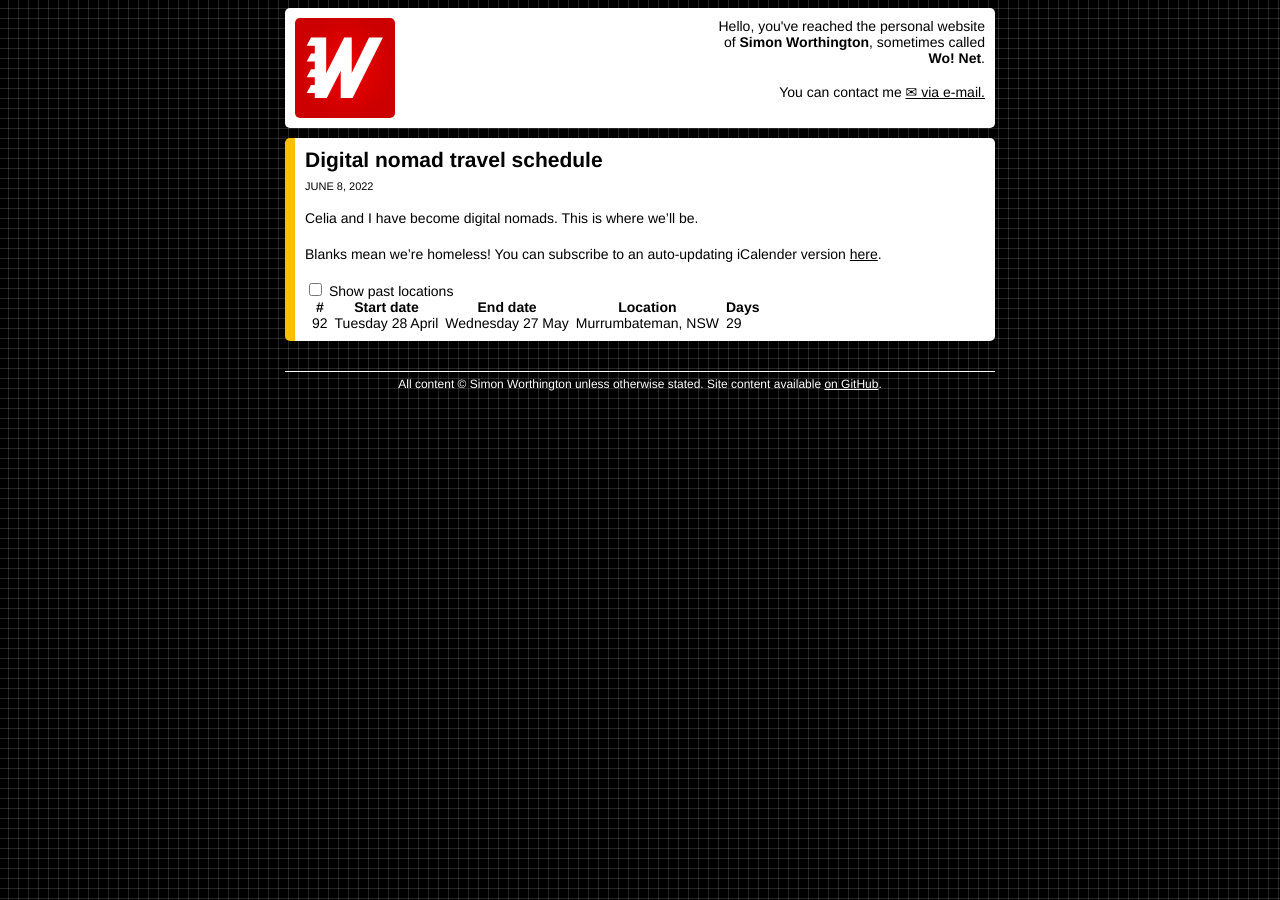
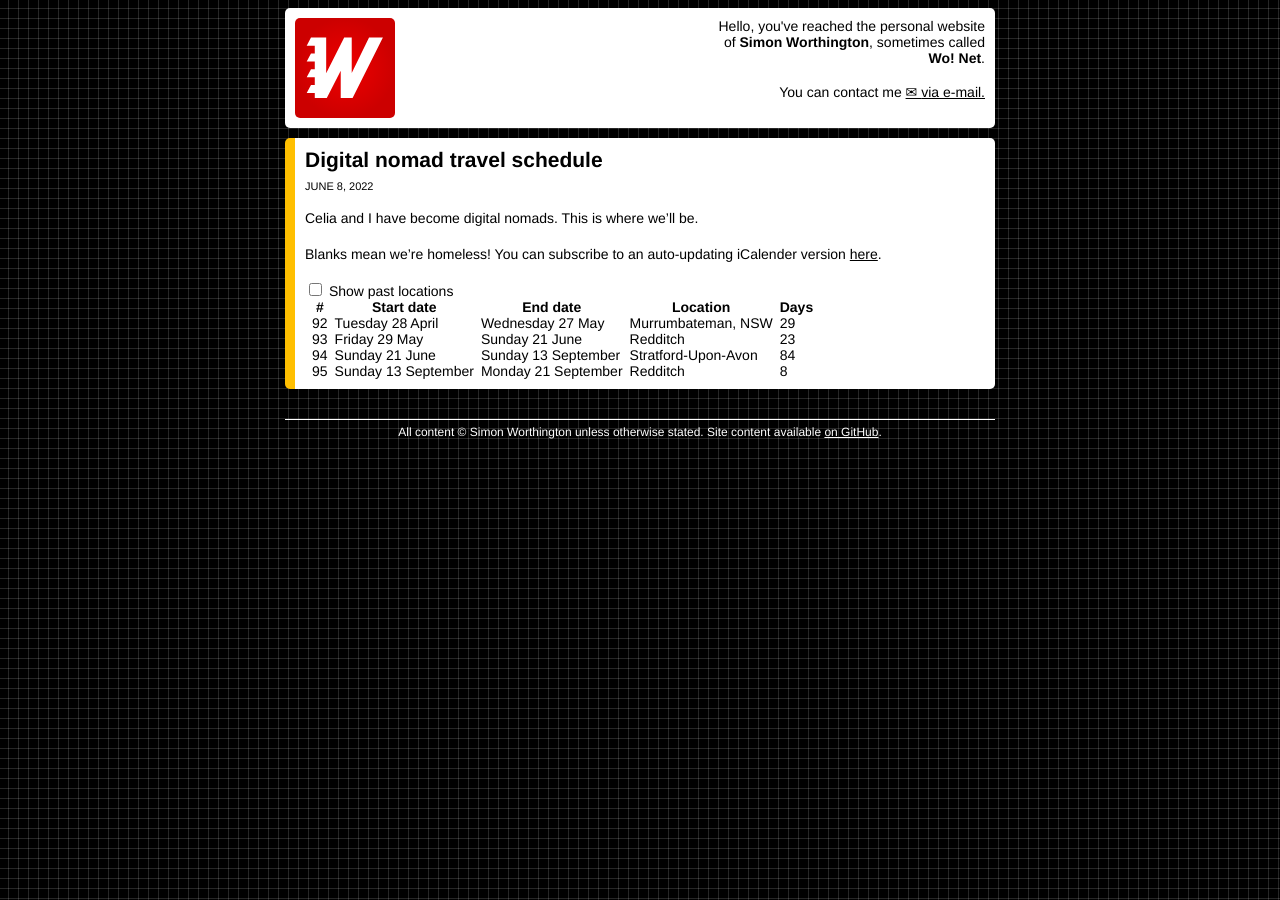
Before and after one commit to simonwo/simonwo.net, a Jekyll site: the page built from _posts/2022-06-08-travel-schedule.md, in a window 1280 px wide. Built offline with Jekyll 4.4.1, drawn with Linux system fonts in a browser that asks for light colours; comment, search, counter and statistics services are not loaded.

Commit message:
UK summer.

```diff
--- a/_data/nomads.yml
+++ b/_data/nomads.yml
@@ -274,3 +274,12 @@
 - start: 2026-04-28
   end: 2026-05-27
   location: Murrumbateman, NSW
+- start: 2026-05-29
+  end: 2026-06-21
+  location: Redditch
+- start: 2026-06-21
+  end: 2026-09-13
+  location: Stratford-Upon-Avon
+- start: 2026-09-13
+  end: 2026-09-21
+  location: Redditch
```
